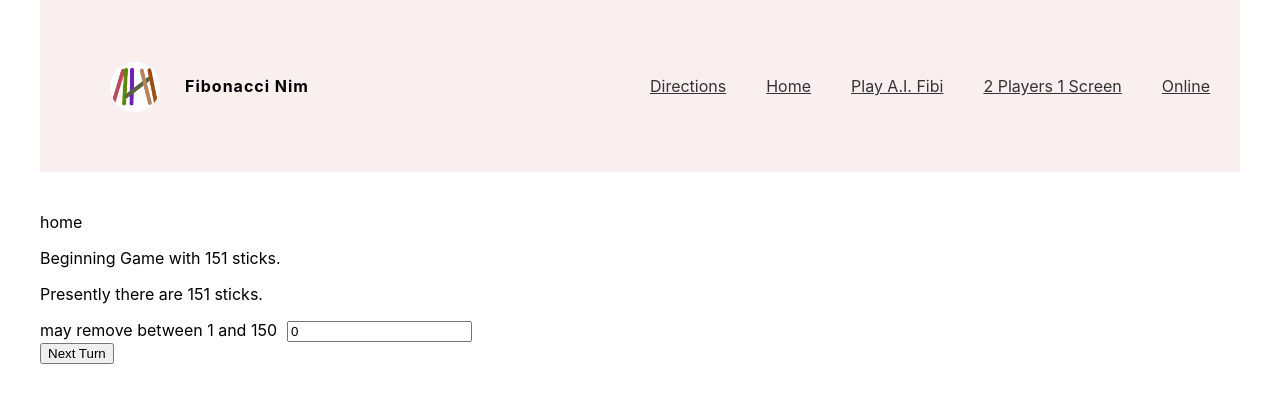
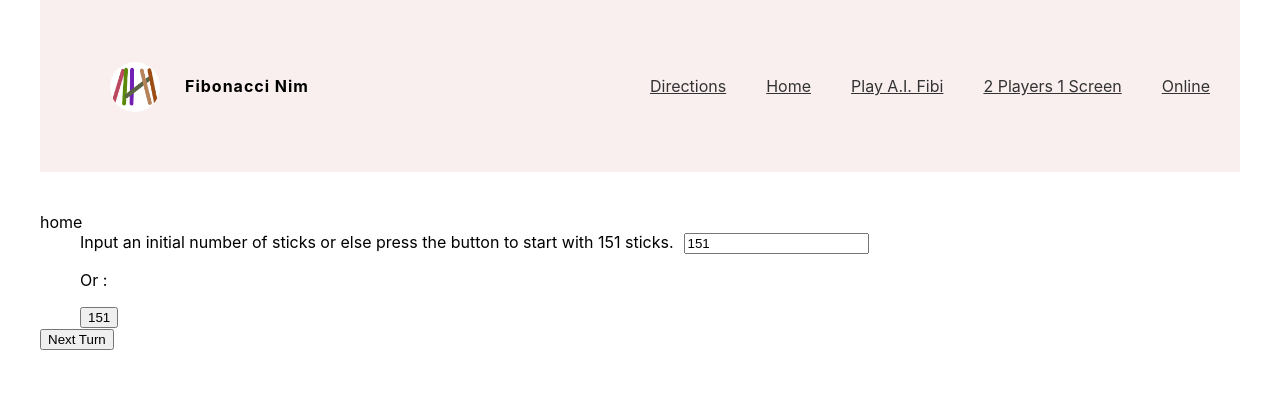
Before and after one commit to terriadsit/fibonacci-web-app, a React (Create React App) app: page / in a window 1280 px wide. Shown: the top 402 px of the page. Built offline with nearby package versions, Linux system fonts and the light colour scheme.

Commit message:
initialNumber component added

```diff
--- a/src/components/gameManager.js
+++ b/src/components/gameManager.js
@@ -1,7 +1,7 @@
 import * as React from 'react'
 import { useState, useEffect } from 'react'
 import DisplaySticks from './displaySticks'
-//import InitialNumber from './initialNumber'
+import InitialNumber from './initialNumber'
 import PlayerChooses from './playerChooses'
 
 import aiTurn from '../shared/aiTurn'
@@ -15,7 +15,7 @@ export default function GameManager({gameType}) {
 
   const [beginning, setBeginning] = useState(tempRandom)
   const [random, setRandom] = useState(tempRandom)
-  const [choseNumber, setChoseNumber] = useState(true) // TODO change back to false
+  const [choseNumber, setChoseNumber] = useState(false)
   const [presentNumber, setPresentNumber] = useState(0)
   const [player1Turn, setPlayer1Turn] = useState(true)
   const [player1Remove, setPlayer1Remove] = useState(0)
@@ -114,9 +114,9 @@ export default function GameManager({gameType}) {
     <div>
          <div>
           {/* {!player1Name && <EnterName style={styles.enterName} setPlayerName={setPlayer1Name} player={'1'}/>}
-          {!choseNumber && gameType === 'local' && <EnterName setPlayerName={setPlayer2Name} player={'2'}/>}
-
-          {!choseNumber && player1Name && player2Name && <InitialNumber {...initialProps} />} */}
+          {!choseNumber && gameType === 'local' && <EnterName setPlayerName={setPlayer2Name} player={'2'}/>} */}
+        <InitialNumber {...initialProps} />
+          {!choseNumber || player1Name || player2Name && <InitialNumber {...initialProps} />}
 
           {choseNumber && <p>Beginning Game with {beginning} sticks.</p>}
           {choseNumber && <p>Presently there are {presentNumber} sticks.</p>}
@@ -129,7 +129,7 @@ export default function GameManager({gameType}) {
 
           {player1Won && <Text style={globalStyles.text}>{player1Name} won after choosing {player1Remove} sticks!</Text>}
           {player2Won && <Text style={globalStyles.text}>{player2Name} won after choosing {player2Remove} sticks!</Text>} */}
-          {choseNumber || <DisplaySticks howMany={10} />}
+          {choseNumber && <DisplaySticks howMany={10} />}
       </div>
       <button>
         Next Turn
--- /dev/null
+++ b/src/components/initialNumber.css
@@ -0,0 +1,24 @@
+    .container {
+       padding-top: 20px;
+    }
+
+    .instructions {
+        padding: 10px;
+    }
+
+    .choiceContainer {
+        flex: 1;
+        flex-direction: row;
+        padding-top: 40px;
+        justify-content: center;
+        align-items: center;
+    }
+
+    input {
+        height: 60px;
+        width: 100px;
+        margin: 12px;
+        border-width: 1px;
+        padding: 20px;
+        border-radius: 6px;
+      }
--- /dev/null
+++ b/src/components/initialNumber.js
@@ -0,0 +1,64 @@
+import React, { useState, useEffect, useRef } from 'react';
+
+export default function InitialNumber({...props}) {
+
+    // const focusRef = useRef()
+
+    // useEffect(() => {
+    //   if (focusRef.current) focusRef.current.focus()
+    // },[focusRef])
+
+    const [tempNumber, setTempNumber] = useState(props.initial);
+    const [userNumberChoice, setUserNumberChoice] = useState(1);
+    let initialSticks = props.initial;
+    const setBeginning = props.setBeginning;
+    const setChoseNumber = props.setChoseNumber;
+    const setPlayer1Turn = props.setPlayer1Turn;
+
+    console.log('initial', props.initial)
+
+    let number = 0;
+    function handleChange(e) {
+        number = e.target.value.replace(/[^0-9]/g, '');
+        setTempNumber(number);
+    }
+
+    function handleSubmit() {
+        console.log('userChoice', userNumberChoice)
+        initialSticks = tempNumber === initialSticks ? initialSticks : tempNumber;
+        if (initialSticks < 2 || initialSticks > 1000) {
+            initialSticks = 2;
+        };
+        setBeginning(initialSticks);
+        setChoseNumber(true);
+        console.log('onEndit intialSticks', initialSticks);
+        setPlayer1Turn(true);
+     }
+
+    function hide() {
+        setBeginning(initialSticks);
+        setChoseNumber(true);
+        console.log('in hide', initialSticks)
+    }
+
+    return (
+        <div className="container">
+            <form className="choiceContainer" onSubmit={handleSubmit}>
+                 <span className='instructions'>Input an initial number of sticks or else press the button to start with {initialSticks} sticks.</span>
+                 <input
+
+                    //  ref={focusRef}
+                     onChange={handleChange}
+                     value={tempNumber}
+                     type="number"
+                  />
+                </form>
+
+                <p>Or : </p>
+
+
+                  <button  onClick={hide}>{initialSticks}</button>
+
+        </div>
+    )
+}
```
